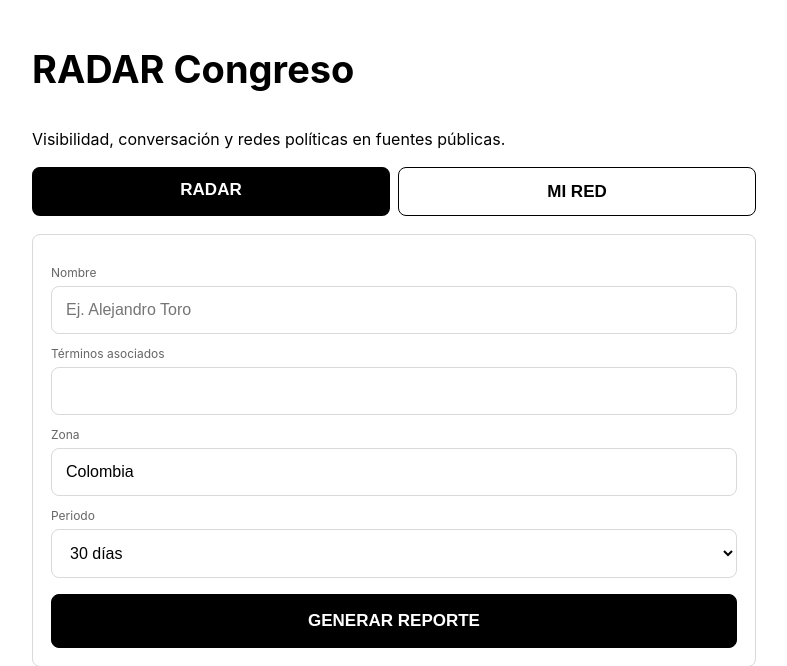
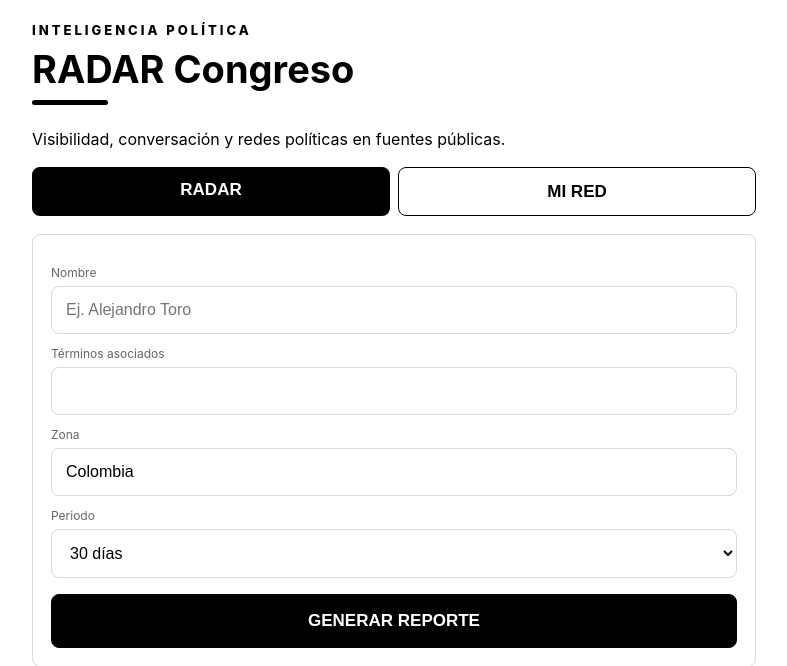
Before and after one commit to alejoavanza/Radar---Congreso, a Flask app: page / in a window 1280 px wide. Shown: the top 666 px of the page, without its empty margins (246-1033 px from the left). Run offline with Flask 3, Linux system fonts and the light colour scheme.

Commit message:
Refine monochrome contrast

```diff
--- a/templates/index.html
+++ b/templates/index.html
@@ -5,9 +5,9 @@
 body{background:#ffffff;color:#000000}
 .splash{background:#000000;color:#ffffff}
 .splash img{filter:grayscale(1) contrast(2)}
-.splash h1 span,.brand{color:#ffffff}
+.splash h1 span{color:#ffffff}.brand{color:#000000}
 .splash p{color:#d9d9d9}
-.splash:after,.hero h1:after{background:#ffffff}
+.splash:after{background:#ffffff}.hero h1:after{background:#000000}
 .wrap{background:#ffffff}
 .hero h1,.hero p{color:#000000}
 .card{background:#ffffff;border:1px solid #d9d9d9;border-radius:8px;box-shadow:none}
```
